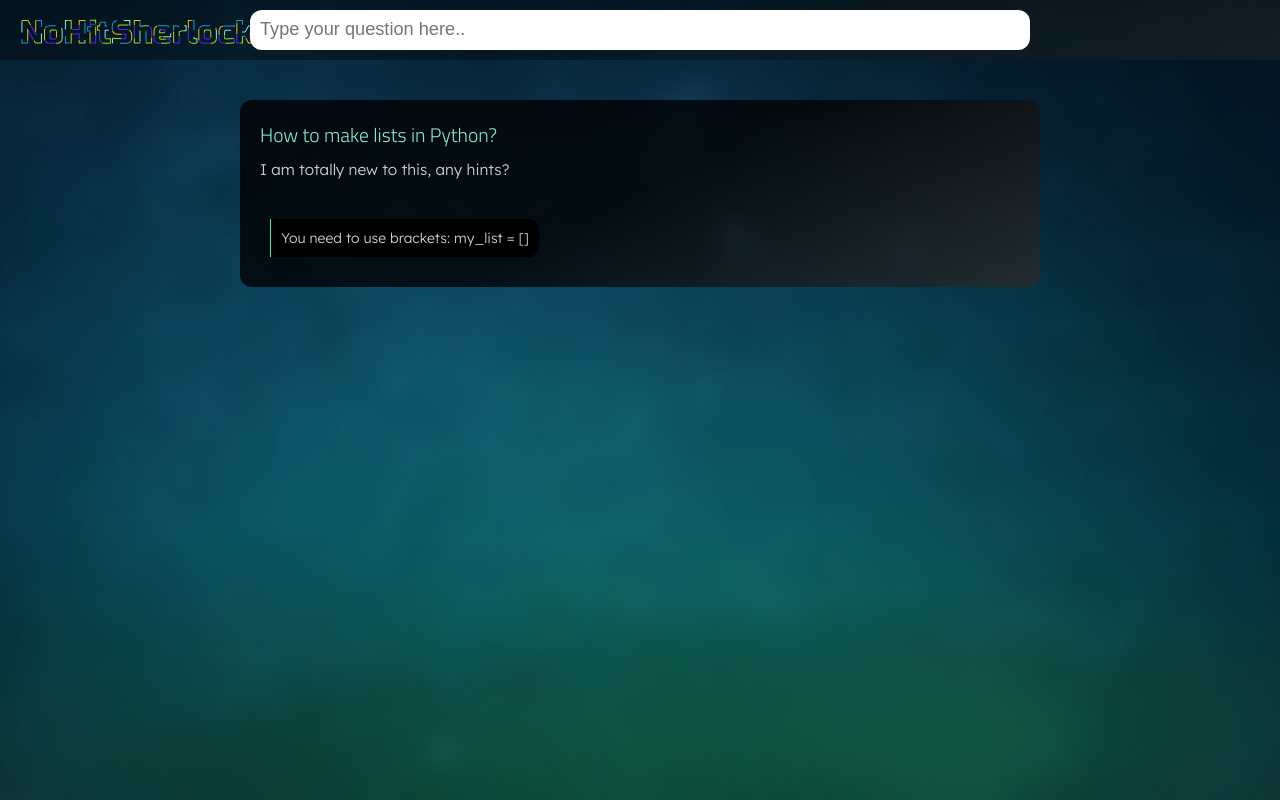
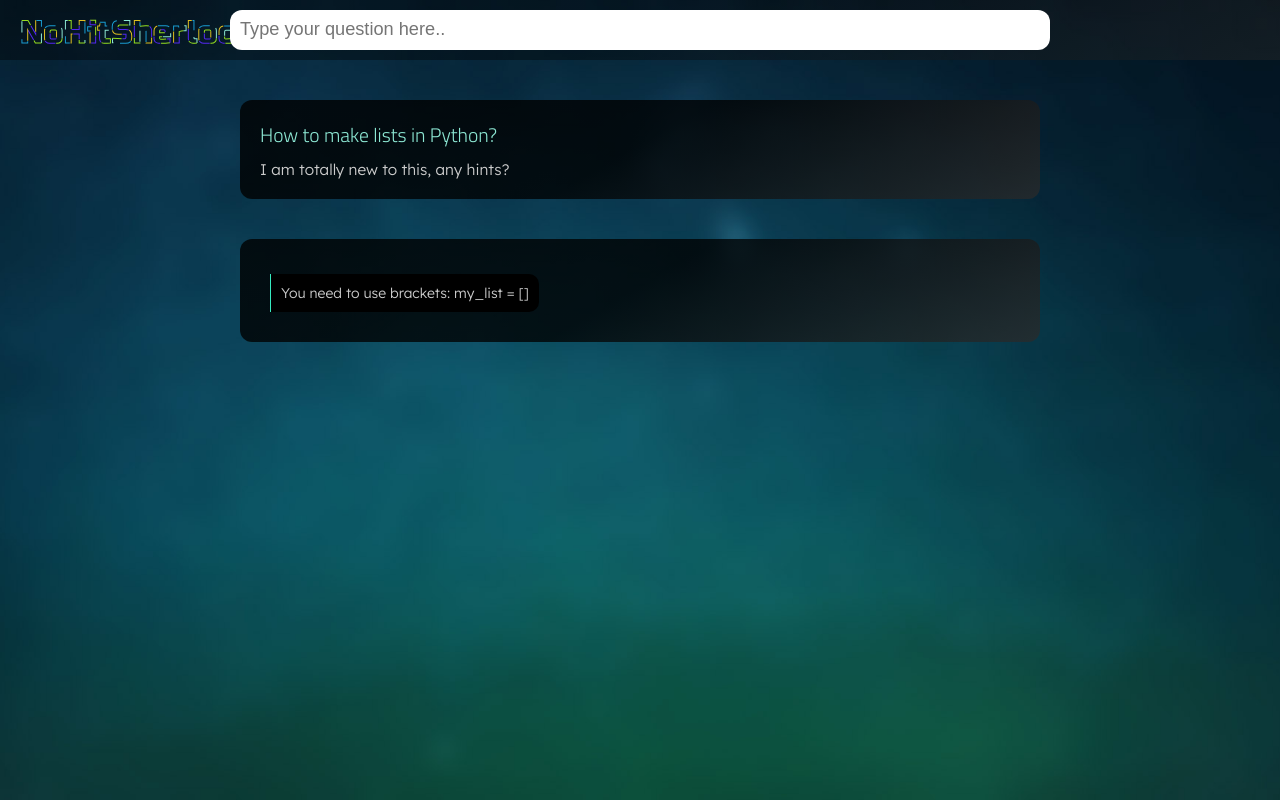
Before and after one commit to CodecoolGlobal/ask-mate-1-python-kovacsalex95, a Flask app: page /question/1 in a window 1280 px wide. Run offline with Flask 2, Linux system fonts and the light colour scheme.

Commit message:
last ui changes

```diff
--- a/static/style.css
+++ b/static/style.css
@@ -103,7 +103,7 @@ div#new-question {
     left: 50%;
     transform: translateX(-50%);
     width: 100%;
-    max-width: calc(var(--content-width) + 20px);
+    max-width: calc(var(--content-width) + 60px);
 }
 
 div#new-question > form {
@@ -264,6 +264,9 @@ div#new-question > form > button:hover {
 #question-list > .question > .answers {
     margin: 25px 10px 10px;
 }
+#question-list > .question > .answers:first-child {
+    margin-top: 0;
+}
 
 #question-list > .question > .answers > .answer {
     margin-top: 15px;
--- a/templates/question.html
+++ b/templates/question.html
@@ -5,6 +5,8 @@
     <div class="question">
         <label class="title" >{{ question.title }}</label>
         <div class="message">{{ question.message|safe }}</div>
+    </div>
+    <div class="question">
         <div class="answers {{ question.answers_class }}">
             {% for answer in answers %}
             <div class="answer">{{ answer.message|safe }}</div><br>
```
